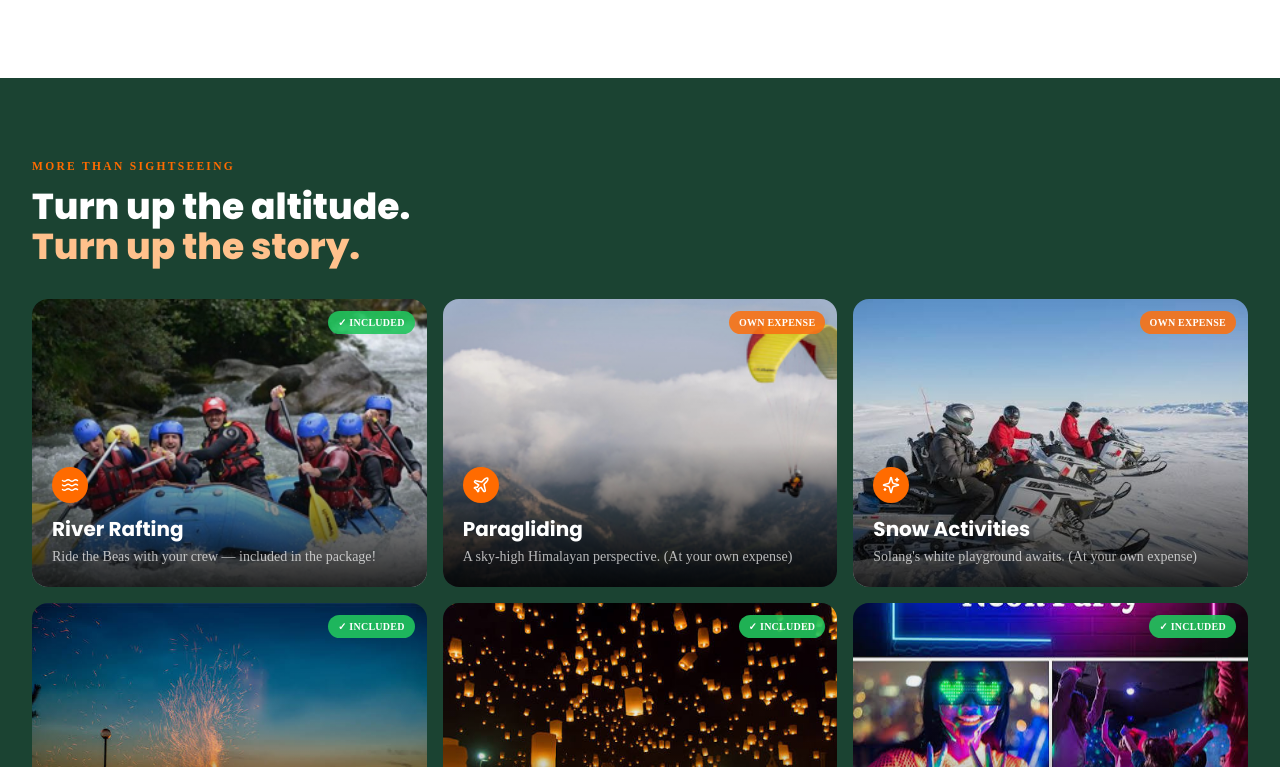
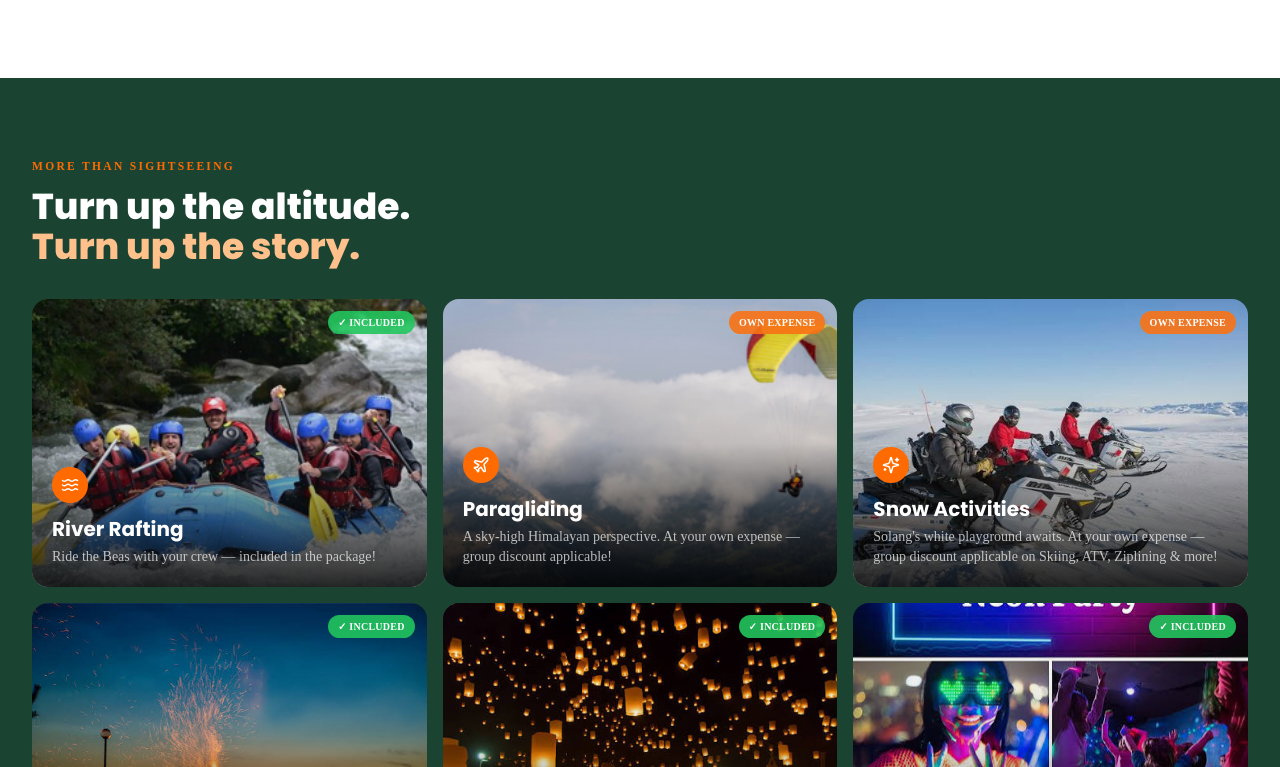
Before and after one commit to anaygore45/manali-new-year-carnival-2026, a Next.js app: page / in a window 1280 px wide. Shown: the part 1745-2512 px from the top of the page. Built offline with nearby package versions, Linux system fonts and the light colour scheme.

Commit message:
fix: 11 days 10 nights, add group discount note to paragliding & snow activities

```diff
--- a/app/page.tsx
+++ b/app/page.tsx
@@ -48,8 +48,8 @@ const images = {
 };
 
 const stats = [
-  ["10", "Days journey", Compass],
-  ["11", "Nights adventure", BedDouble],
+  ["11", "Days journey", Compass],
+  ["10", "Nights adventure", BedDouble],
   ["100+", "Happy travelers", Users],
   ["4", "Premium hotel stays", Star],
   ["All", "Meals included", Flame],
@@ -66,8 +66,8 @@ const destinations = [
 
 const adventures = [
   ["River Rafting", "Ride the Beas with your crew — included in the package!", Waves, images.rafting, true],
-  ["Paragliding", "A sky-high Himalayan perspective. (At your own expense)", Plane, images.para, false],
-  ["Snow Activities", "Solang's white playground awaits. (At your own expense)", Sparkles, images.snow, false],
+  ["Paragliding", "A sky-high Himalayan perspective. At your own expense — group discount applicable!", Plane, images.para, false],
+  ["Snow Activities", "Solang's white playground awaits. At your own expense — group discount applicable on Skiing, ATV, Ziplining & more!", Sparkles, images.snow, false],
   ["Bonfire Night", "Stories, music and mountain air.", Flame, images.bonfire, true],
   ["Lantern Festival", "A little light for every big dream.", Sparkles, images.lantern, true],
   ["Neon New Year Party", "Countdown in full colour.", Star, images.neon, true],
```
